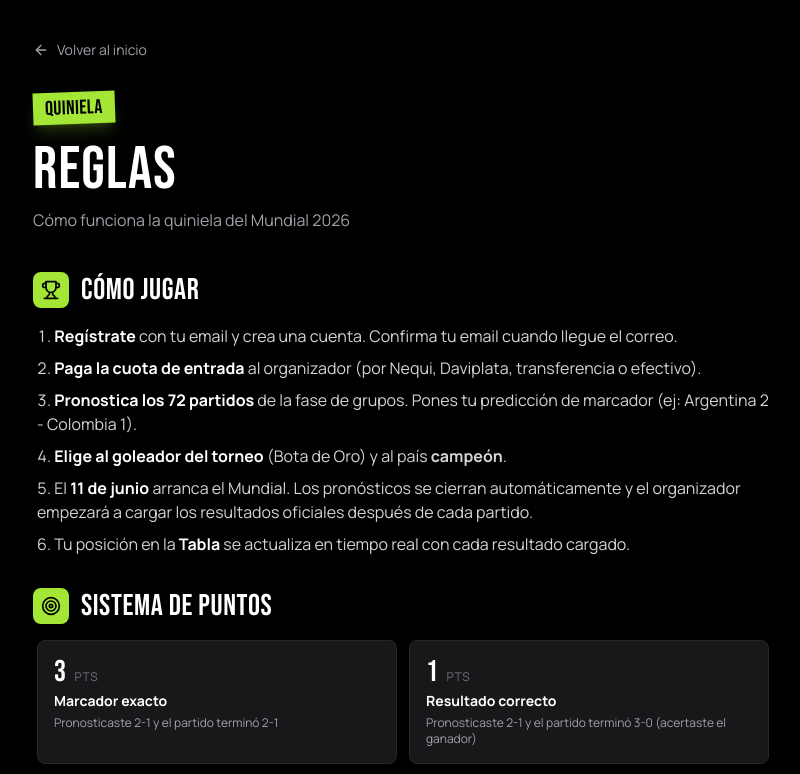
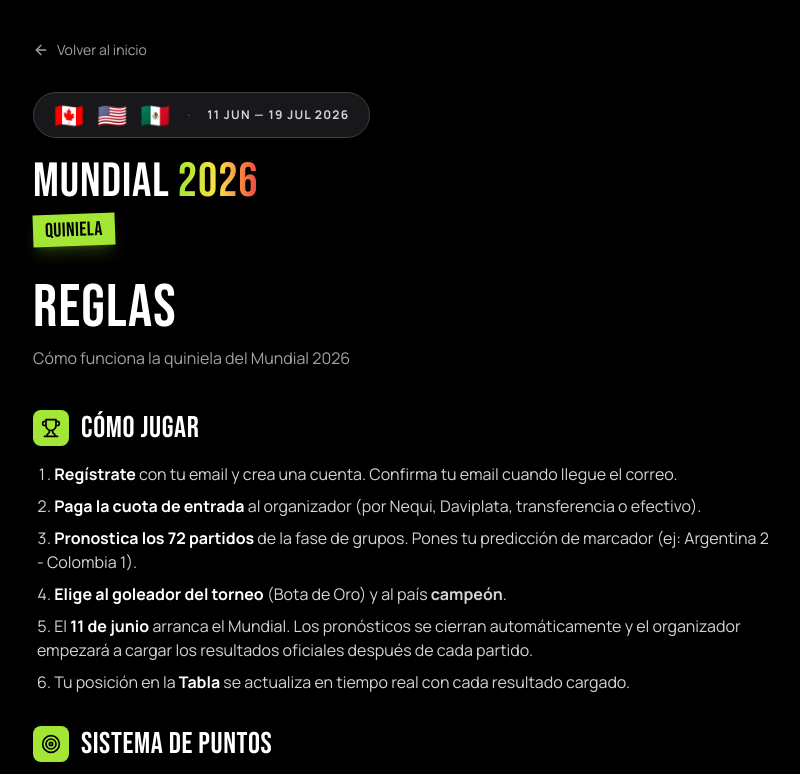
Before and after one commit to farvelaez-beep/quiniela-app, a Next.js app: page /rules in a window 1280 px wide. Shown: the top 774 px of the page, without its empty margins (239-1039 px from the left). Built offline with nearby package versions, Linux system fonts and the light colour scheme.

Commit message:
logo y banderas en todas vistas

```diff
--- a/src/app/login/page.tsx
+++ b/src/app/login/page.tsx
@@ -39,8 +39,10 @@ export default function LoginPage() {
         <div className="max-w-md w-full">
           {/* HERO con look-and-feel Mundial */}
           <div className="text-center mb-8">
-            <div className="inline-flex items-center gap-2 bg-zinc-900/80 backdrop-blur border border-zinc-700 rounded-full px-4 py-1.5 text-xs uppercase tracking-widest text-zinc-300 mb-5">
-              <span>🇨🇦</span><span>🇺🇸</span><span>🇲🇽</span>
+            <div className="inline-flex items-center gap-3 bg-zinc-900/80 backdrop-blur border border-zinc-700 rounded-full px-5 py-2.5 text-xs uppercase tracking-widest text-zinc-300 mb-5">
+              <span className="text-3xl leading-none">🇨🇦</span>
+              <span className="text-3xl leading-none">🇺🇸</span>
+              <span className="text-3xl leading-none">🇲🇽</span>
               <span className="text-zinc-500 mx-1">·</span>
               <span className="font-bold">11 JUN — 19 JUL 2026</span>
             </div>
--- a/src/app/register/page.tsx
+++ b/src/app/register/page.tsx
@@ -67,8 +67,10 @@ export default function RegisterPage() {
       <div className="relative min-h-screen flex items-center justify-center p-4">
         <div className="max-w-md w-full">
           <div className="text-center mb-8">
-            <div className="inline-flex items-center gap-2 bg-zinc-900/80 backdrop-blur border border-zinc-700 rounded-full px-4 py-1.5 text-xs uppercase tracking-widest text-zinc-300 mb-5">
-              <span>🇨🇦</span><span>🇺🇸</span><span>🇲🇽</span>
+            <div className="inline-flex items-center gap-3 bg-zinc-900/80 backdrop-blur border border-zinc-700 rounded-full px-5 py-2.5 text-xs uppercase tracking-widest text-zinc-300 mb-5">
+              <span className="text-3xl leading-none">🇨🇦</span>
+              <span className="text-3xl leading-none">🇺🇸</span>
+              <span className="text-3xl leading-none">🇲🇽</span>
               <span className="text-zinc-500 mx-1">·</span>
               <span className="font-bold">11 JUN — 19 JUL 2026</span>
             </div>
--- a/src/app/rules/page.tsx
+++ b/src/app/rules/page.tsx
@@ -16,8 +16,20 @@ export default function RulesPage() {
         </Link>
 
         <div className="mb-10">
+          {/* Branding iconico */}
+          <div className="inline-flex items-center gap-3 bg-zinc-900 border border-zinc-700 rounded-full px-5 py-2.5 text-xs uppercase tracking-widest text-zinc-300 mb-5">
+            <span className="text-2xl leading-none">🇨🇦</span>
+            <span className="text-2xl leading-none">🇺🇸</span>
+            <span className="text-2xl leading-none">🇲🇽</span>
+            <span className="text-zinc-500 mx-1">·</span>
+            <span className="font-bold">11 JUN — 19 JUL 2026</span>
+          </div>
+          <div className="flex items-baseline gap-2 mb-2">
+            <span className="font-display text-5xl text-white leading-none">MUNDIAL</span>
+            <span className="font-display text-5xl bg-gradient-to-r from-lime-400 via-yellow-300 to-red-500 bg-clip-text text-transparent leading-none">2026</span>
+          </div>
           <div className="inline-block bg-lime-400 text-black px-3 py-0.5 font-display text-xl -rotate-2 shadow-lg shadow-lime-400/20 mb-4">QUINIELA</div>
-          <h1 className="font-display text-6xl leading-none mb-2">REGLAS</h1>
+          <h1 className="font-display text-6xl leading-none mb-2 mt-4">REGLAS</h1>
           <p className="text-zinc-400">Cómo funciona la quiniela del Mundial 2026</p>
         </div>
 
--- a/src/components/DashboardHeader.tsx
+++ b/src/components/DashboardHeader.tsx
@@ -34,13 +34,26 @@ export default function DashboardHeader({
 
   return (
     <header className="border-b border-zinc-800 sticky top-0 bg-black/95 backdrop-blur z-40">
-      <div className="max-w-6xl mx-auto px-4 py-3 flex items-center justify-between">
-        <Link href="/dashboard" className="flex items-center gap-3">
-          <div className="bg-lime-400 text-black px-2 py-0.5 font-display text-lg leading-none">Q26</div>
-          <div className="font-display text-2xl leading-none hidden sm:block">QUINIELA MUNDIAL</div>
+      <div className="max-w-6xl mx-auto px-4 py-3 flex items-center justify-between gap-4">
+        {/* BRANDING ICONICO */}
+        <Link href="/dashboard" className="flex items-center gap-3 flex-shrink-0">
+          {/* Banderas en pill */}
+          <div className="hidden md:flex items-center gap-1.5 bg-zinc-900 border border-zinc-700 rounded-full px-2.5 py-1">
+            <span className="text-xl leading-none">🇨🇦</span>
+            <span className="text-xl leading-none">🇺🇸</span>
+            <span className="text-xl leading-none">🇲🇽</span>
+          </div>
+          {/* Logo MUNDIAL 2026 */}
+          <div className="flex items-baseline gap-1.5">
+            <span className="font-display text-2xl text-white leading-none">MUNDIAL</span>
+            <span className="font-display text-2xl bg-gradient-to-r from-lime-400 via-yellow-300 to-red-500 bg-clip-text text-transparent leading-none">2026</span>
+          </div>
+          {/* Sticker QUINIELA */}
+          <div className="bg-lime-400 text-black px-1.5 py-0.5 font-display text-xs -rotate-3 hidden lg:block leading-none">QUINIELA</div>
         </Link>
+
         <div className="flex items-center gap-3 text-sm">
-          <span className="text-zinc-300 font-medium">{isAdmin && '👑 '}{displayName}</span>
+          <span className="text-zinc-300 font-medium hidden sm:inline">{isAdmin && '👑 '}{displayName}</span>
           <button onClick={logout} disabled={loggingOut} className="text-zinc-400 hover:text-white disabled:opacity-50" title="Salir">
             {loggingOut ? <Loader2 className="w-4 h-4 animate-spin"/> : <LogOut className="w-4 h-4"/>}
           </button>
```
